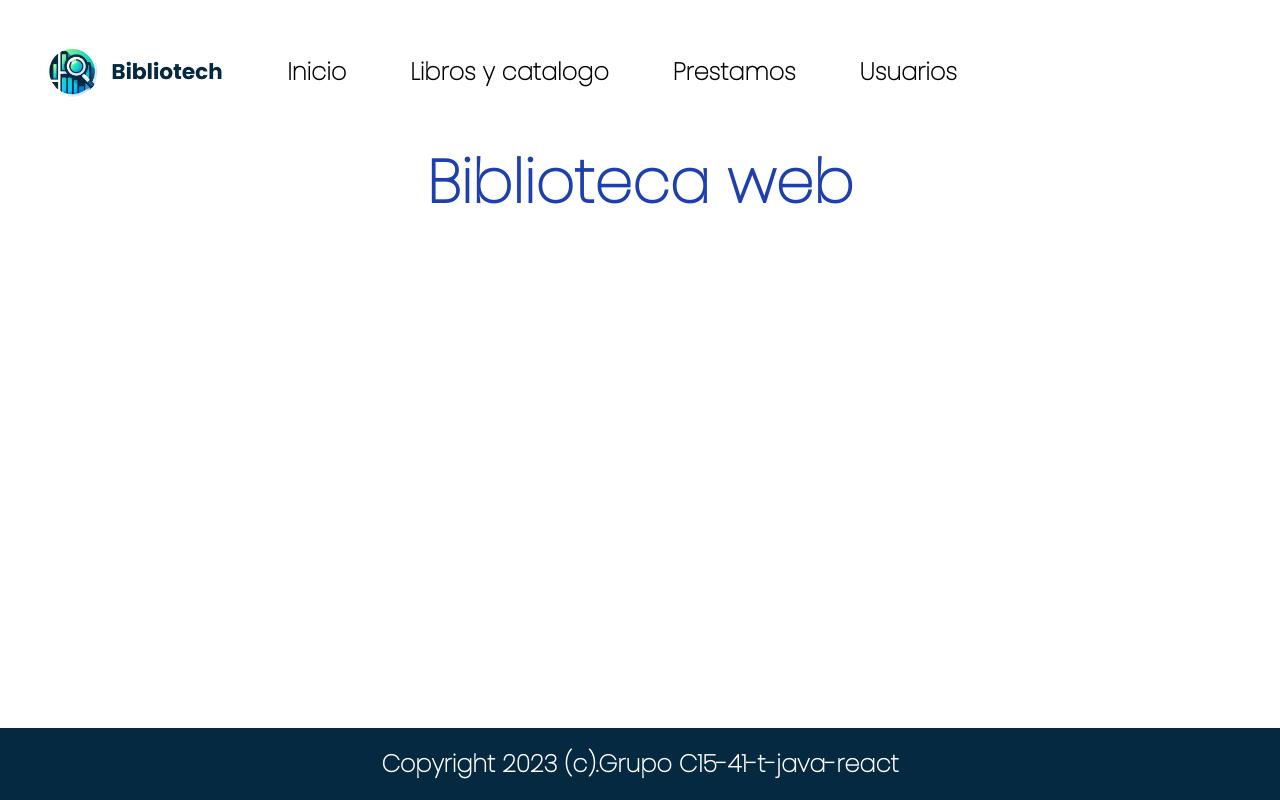
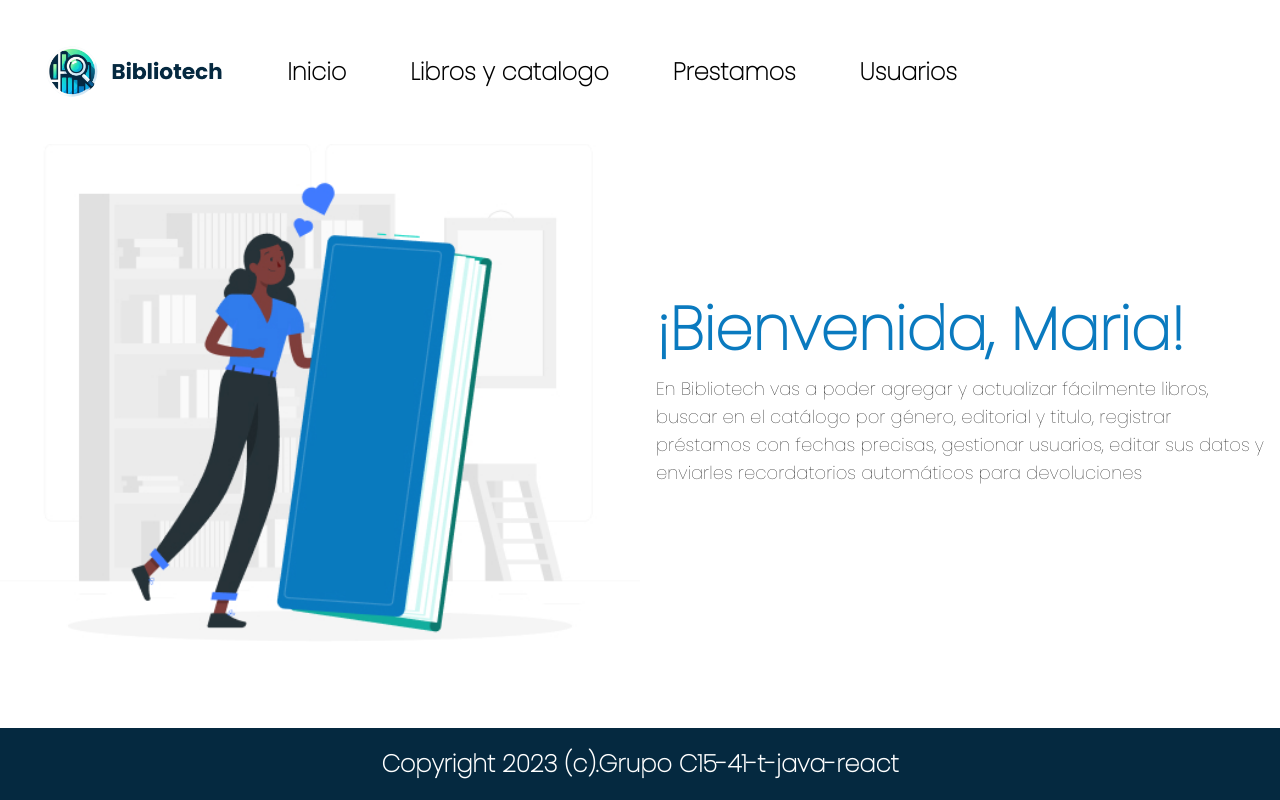
Before and after one commit to No-Country/c15-41-t-java-react, a React (Vite) app in the folder FrontEnd/: page /home in a window 1280 px wide. Built offline with nearby package versions, Linux system fonts and the light colour scheme.

Commit message:
fixing formar and home

```diff
--- a/FrontEnd/src/App.tsx
+++ b/FrontEnd/src/App.tsx
@@ -1,11 +1,9 @@
 import React from 'react'
-import Footer from './components/Footer'
 
 const App: React.FC = () => {
   return (
     <>
       <h1 className="mt-2 text-center text-6xl font-bold text-blue-800">Biblioteca web</h1>
-      <Footer />
     </>
   )
 }
--- a/FrontEnd/src/components/Footer.tsx
+++ b/FrontEnd/src/components/Footer.tsx
@@ -1,7 +1,9 @@
 const Footer = () => {
   return (
-    <div className="fixed bottom-0 w-full bg-blueDark flex justify-center items-center p-5">
-      <p className="text-white font-bold text-md md:text-2xl"> Copyright 2023 (c).Grupo C15-41-t-java-react</p>
+    <div className="fixed bottom-0 flex w-full items-center justify-center bg-blueDark p-5">
+      <p className="text-md font-bold text-white md:text-2xl">
+        Copyright 2023 (c).Grupo C15-41-t-java-react
+      </p>
     </div>
   )
 }
--- a/FrontEnd/src/components/Home.tsx
+++ b/FrontEnd/src/components/Home.tsx
@@ -7,8 +7,8 @@ const Home: React.FC = () => {
       <div className="w-1/2">
         <img src={imgHome} alt="Imagen de pagina Home" className="h-full w-full object-cover" />
       </div>
-      <div className="w-1/2 flex flex-col justify-center px-4">
-        <h1 className='text-6xl font-bold mb-4 text-blueLight'>¡Bienvenida, Maria! </h1>
+      <div className="flex w-1/2 flex-col justify-center px-4">
+        <h1 className="mb-4 text-6xl font-bold text-blueLight">¡Bienvenida, Maria! </h1>
         <p className="text-lg">
           En Bibliotech vas a poder agregar y actualizar fácilmente libros, buscar en el catálogo
           por género, editorial y titulo, registrar préstamos con fechas precisas, gestionar
--- a/FrontEnd/src/components/Layout.tsx
+++ b/FrontEnd/src/components/Layout.tsx
@@ -1,5 +1,6 @@
 import { Link, Outlet } from 'react-router-dom'
 import logotipo from '../assets/BiblioTech.png'
+import Footer from './Footer'
 
 export default function Layout() {
   return (
@@ -29,6 +30,7 @@ export default function Layout() {
         </Link>
       </header>
       <Outlet />
+      <Footer />
     </>
   )
 }
--- a/FrontEnd/src/main.tsx
+++ b/FrontEnd/src/main.tsx
@@ -1,10 +1,10 @@
 import React from 'react'
 import ReactDOM from 'react-dom/client'
-import App from './App.tsx'
 import './index.css'
 import { Login } from './routes/Login.tsx'
 import { BrowserRouter, Routes, Route } from 'react-router-dom'
 import Layout from './components/Layout.tsx'
+import Home from './components/Home.tsx'
 
 ReactDOM.createRoot(document.getElementById('root')!).render(
   <React.StrictMode>
@@ -12,7 +12,7 @@ ReactDOM.createRoot(document.getElementById('root')!).render(
       <Routes>
         <Route path="/" element={<Login />} />
         <Route element={<Layout />}>
-          <Route path="/home" element={<App />} />
+          <Route path="/home" element={<Home />} />
           <Route path="/libros" element={<p>Libros page</p>} />
           <Route path="/prestamos" element={<p>Prestamos page</p>} />
           <Route path="/usuarios" element={<p>Usuarios</p>} />
```
Also changed, not shown: FrontEnd/.eslintrc.cjs.
